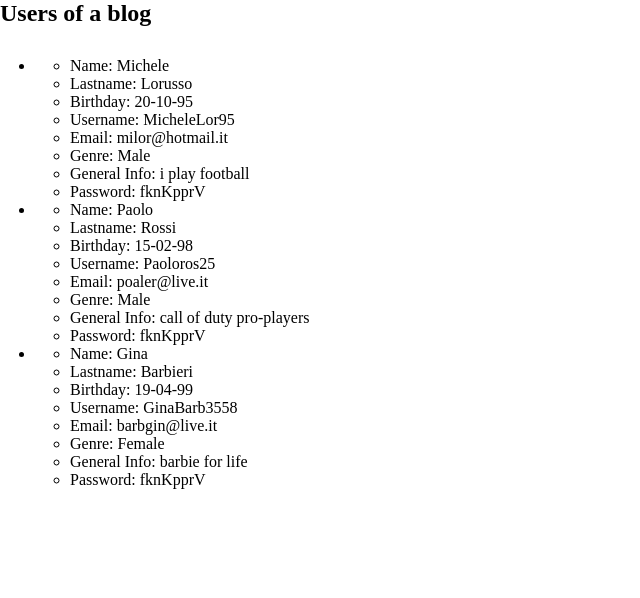
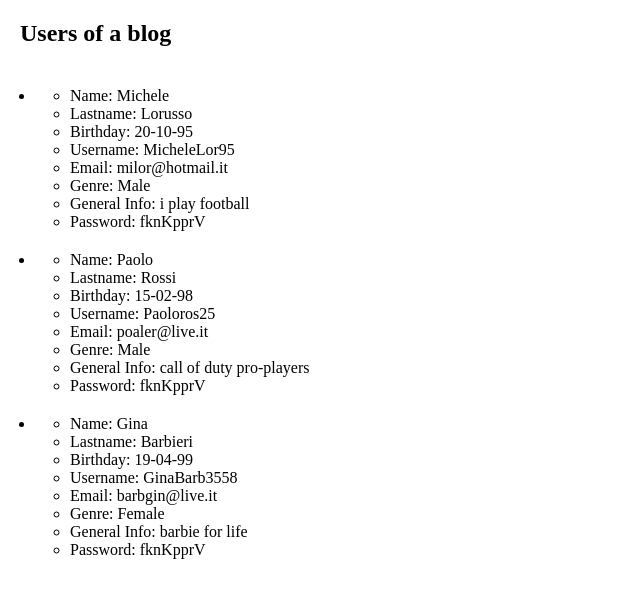
Before and after one commit to michelorusso/php-oop-1, a PHP site: page / in a window 1280 px wide. Shown: the top 598 px of the page, without its empty margins (0-640 px from the left). Run offline with PHP 8.4, Linux system fonts and the light colour scheme.

Commit message:
Complete

```diff
--- a/css/style.css
+++ b/css/style.css
@@ -4,8 +4,9 @@
     box-sizing: border-box;
 }
 
+
 h2 {
-    margin-bottom: 30px;
+    padding: 20px;
 }
 
 ul {
@@ -15,3 +16,7 @@ ul {
 li {
     margin-left: 15px;
 }
+
+.single-user {
+    padding-top: 20px
+}
--- a/index.php
+++ b/index.php
@@ -69,7 +69,7 @@
     <title>User_Blog</title>
 
     <!-- CSS -->
-    <link rel="stylesheet" href="css/style.css">
+    <link rel="stylesheet" href="../../PHP-OOP-1/css/style.css">
 
 </head>
 <body>
@@ -79,7 +79,7 @@
     <ul>
         <?php foreach($users as $user) {?>
             <li>
-                <ul>
+                <ul class="single-user">
                     <li>Name: <?php echo $user->name; ?></li>
                     <li>Lastname: <?php echo $user->lastname; ?></li>
                     <li>Birthday: <?php echo $user->date_of_birth; ?></li>
```
